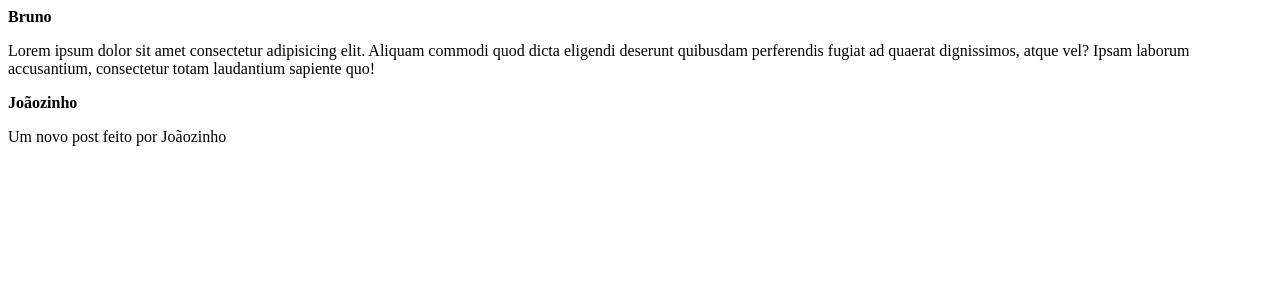
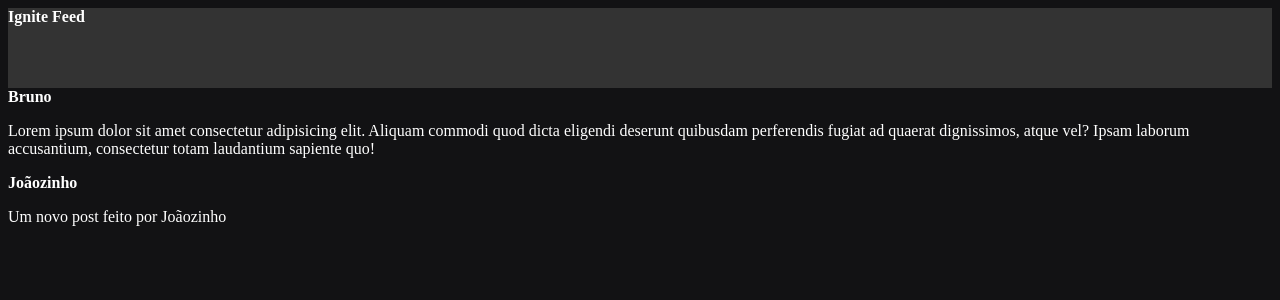
Before and after one commit to brunosgs/react-fundamentos-rocketseat, a React (Vite) app: page / in a window 1280 px wide. Shown: the top 300 px of the page. Built offline with nearby package versions, Linux system fonts and the light colour scheme.

Commit message:
feat: introdução de css modules.

```diff
--- a/src/App.jsx
+++ b/src/App.jsx
@@ -1,8 +1,11 @@
+import { Header } from "./components/header";
 import { Post } from "./Post";
+import "./style.css"
 
 export function App() {
    return (
       <div>
+         <Header />
          <Post
             author="Bruno"
             content="Lorem ipsum dolor sit amet consectetur adipisicing elit. Aliquam commodi quod dicta eligendi deserunt quibusdam perferendis fugiat ad quaerat dignissimos, atque vel? Ipsam laborum accusantium, consectetur totam laudantium sapiente quo!"
--- /dev/null
+++ b/src/components/Header.jsx
@@ -0,0 +1,9 @@
+import styles from './Header.module.css'
+
+export function Header() {
+   return (
+      <header className={styles.header}>
+         <strong >Ignite Feed</strong>
+      </header>
+   );
+}
--- /dev/null
+++ b/src/components/Header.module.css
@@ -0,0 +1,4 @@
+.header {
+   background: #333;
+   height: 80px;
+}
--- /dev/null
+++ b/src/style.css
@@ -0,0 +1,4 @@
+body {
+   background: #121214;
+   color: #fff;
+}
```
Lines whose indentation alone changed are shown as unchanged.
